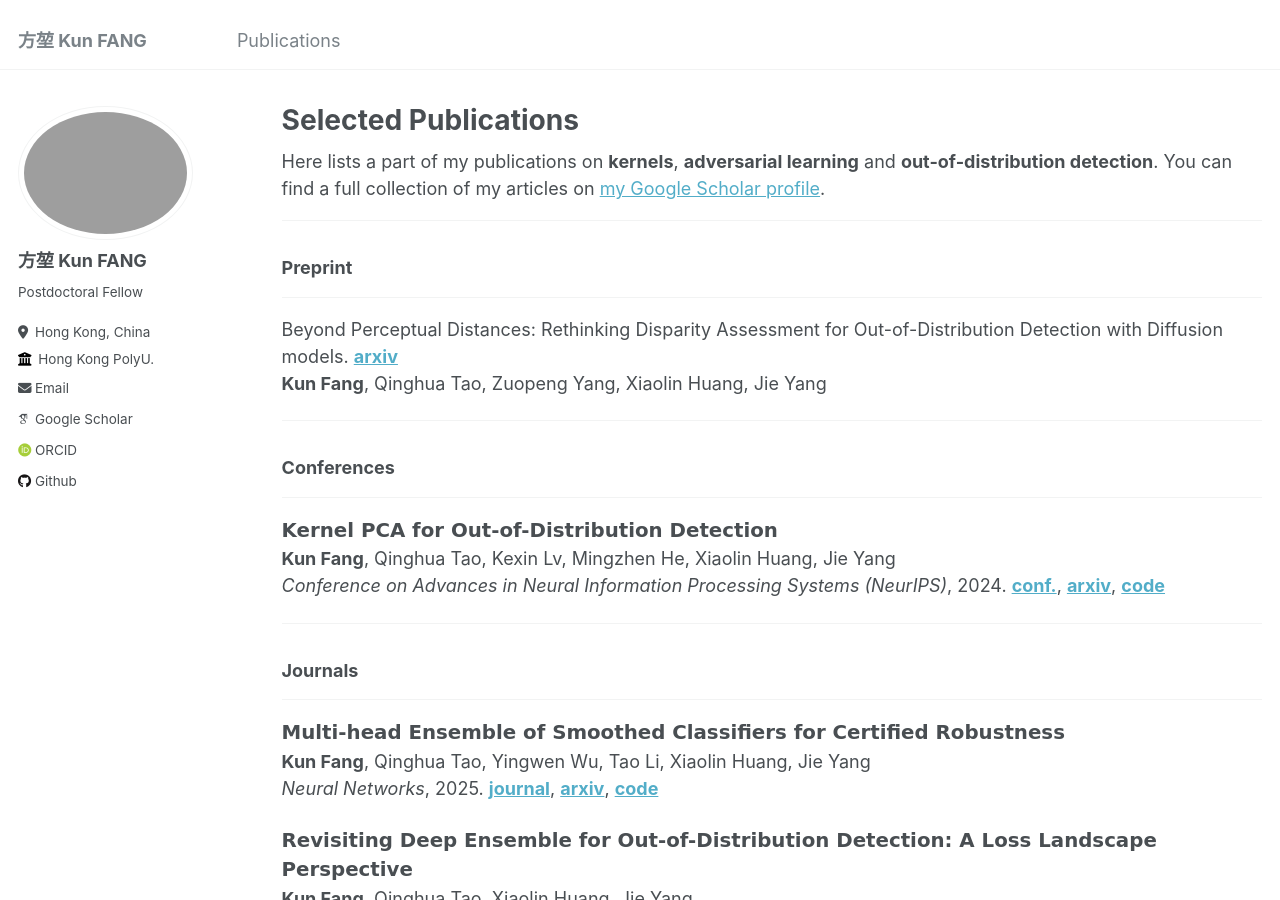
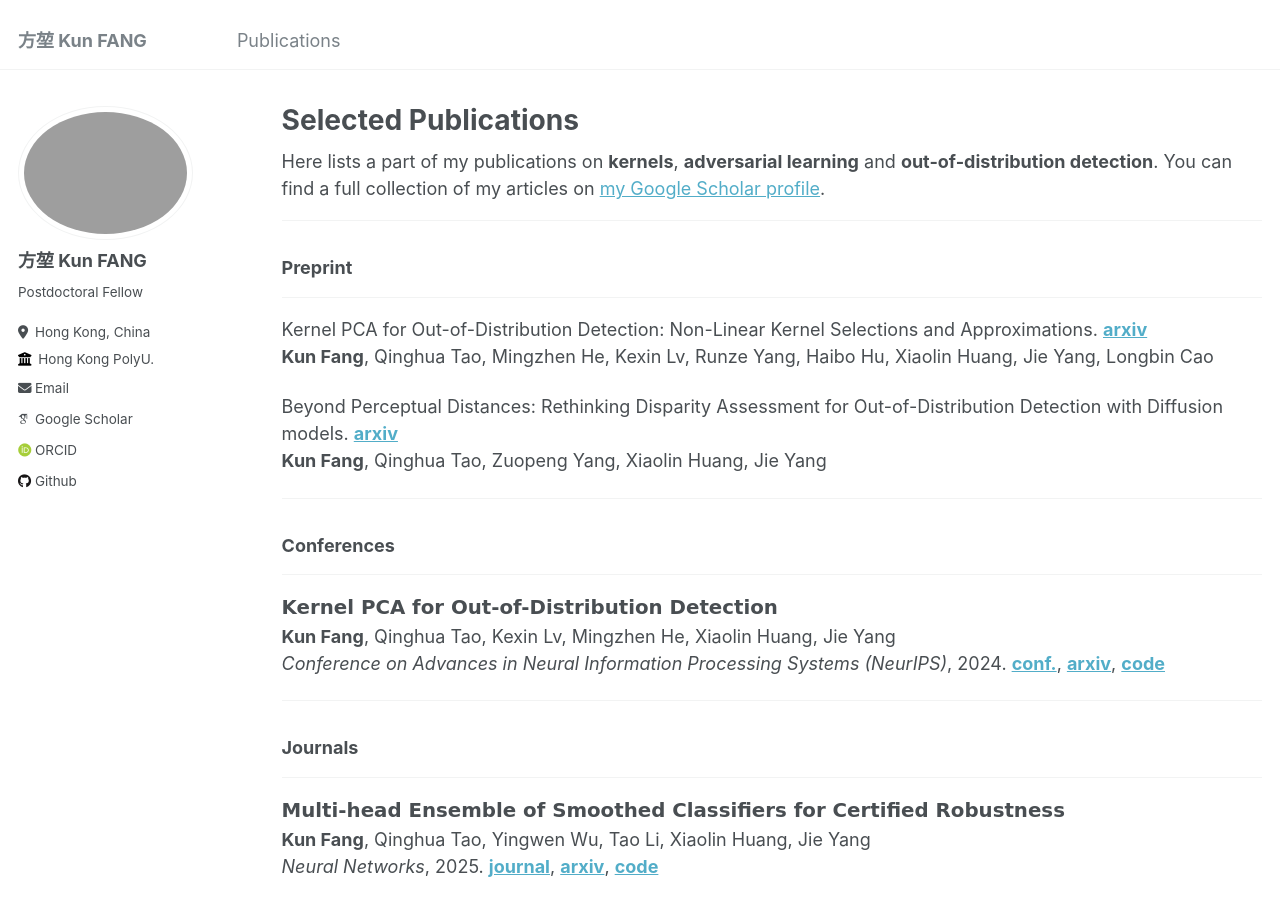
Before and after one commit to fanghenshaometeor/fanghenshaometeor.github.io, a Jekyll site: the page built from _pages/publications.md, in a window 1280 px wide and 900 px high. Built offline with Jekyll 4.4.1, drawn with Linux system fonts in a browser that asks for light colours; some web fonts are replaced.

Commit message:
update-pub

```diff
--- a/_pages/publications.md
+++ b/_pages/publications.md
@@ -19,7 +19,9 @@ author_profile: true
 
 ### Preprint
 ---
-<!-- **Fang K.**, et al. Kernel PCA for Out-of-Distribution Detection. **[arxiv](https://arxiv.org/abs/2402.02949)** -->
+
+Kernel PCA for Out-of-Distribution Detection: Non-Linear Kernel Selections and Approximations. **[arxiv](https://arxiv.org/abs/2505.15284)**
+**Kun Fang**, Qinghua Tao, Mingzhen He, Kexin Lv, Runze Yang, Haibo Hu, Xiaolin Huang, Jie Yang, Longbin Cao
 
 Beyond Perceptual Distances: Rethinking Disparity Assessment for Out-of-Distribution Detection with Diffusion models. **[arxiv](https://arxiv.org/abs/2409.10094)**
 **Kun Fang**, Qinghua Tao, Zuopeng Yang, Xiaolin Huang, Jie Yang
```
